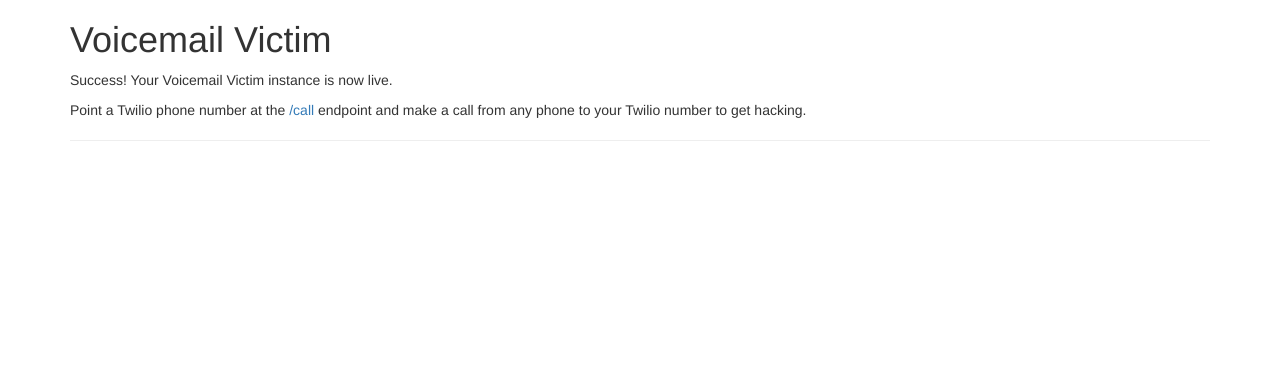
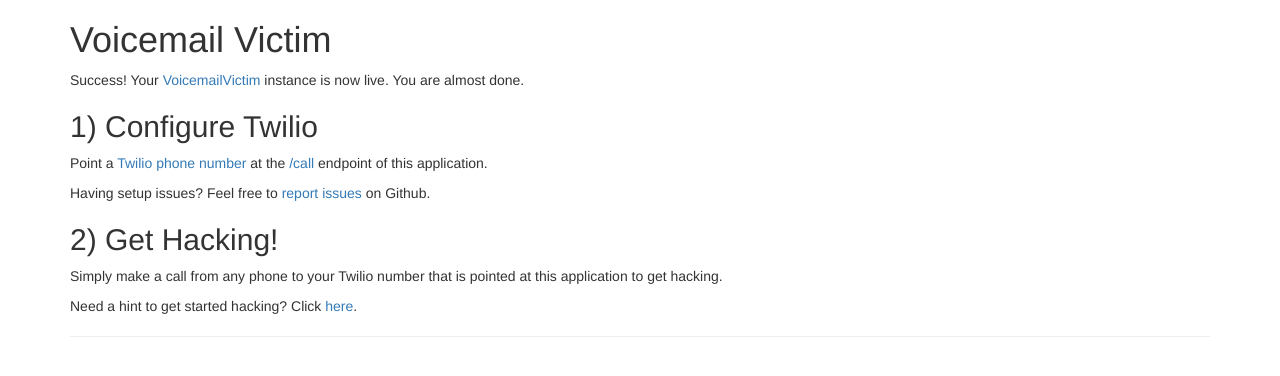
Before and after one commit to benjholla/VoicemailVictim, a Flask app: page / in a window 1280 px wide. Shown: the top 376 px of the page. Run offline with Flask 2, Linux system fonts and the light colour scheme; some libraries are stand-ins or nearby versions.

Commit message:
added favicon and updated index page

```diff
--- a/templates/index.html
+++ b/templates/index.html
@@ -2,19 +2,30 @@
 <html>
   <head>
       <title>Voicemail Victim</title>
-      <link rel="stylesheet"
-          href="//maxcdn.bootstrapcdn.com/bootstrap/3.2.0/css/bootstrap.min.css">
-      <link rel="stylesheet"
-          href="//maxcdn.bootstrapcdn.com/bootstrap/3.2.0/css/bootstrap-theme.min.css">
+      <link rel="stylesheet" href="//maxcdn.bootstrapcdn.com/bootstrap/3.2.0/css/bootstrap.min.css">
+      <link rel="stylesheet" href="//maxcdn.bootstrapcdn.com/bootstrap/3.2.0/css/bootstrap-theme.min.css">
+      <link rel="shortcut icon" href="/static/favicon.ico" type="image/x-icon">
+      <link rel="icon" href="/static/favicon.ico" type="image/x-icon">
   </head>
   <body>
     <div class="container">
         <h1>Voicemail Victim</h1>
-        <p>Success! Your Voicemail Victim instance is now live.</p>
-        <p>Point a Twilio phone number at the <a href="/call">/call</a> endpoint and make a call from any phone to your Twilio number to get hacking.</p>
-        <hr>
+        <p>Success! Your <a href="https://github.com/benjholla/VoicemailVictim">VoicemailVictim</a> instance is now live. You are almost done.</p>
+        <h2>1) Configure Twilio</h2>
+        <p>Point a <a href="https://www.twilio.com/user/account/phone-numbers/incoming">Twilio phone number</a> at the <a href="/call">/call</a> endpoint of this application.</p>
+        <p>Having setup issues? Feel free to <a href="https://github.com/benjholla/VoicemailVictim/issues>VoicemailVictim">report issues</a> on Github.</p>
+        <h2>2) Get Hacking!</h2>
+        <p>Simply make a call from any phone to your Twilio number that is pointed at this application to get hacking.</p>
+        <p>Need a hint to get started hacking?  Click <a id="hint-link" href="#">here</a>.</p>
+        <div style="display: none;" id="hint"><p><i>Hint: </i>Checkout <a href="https://en.wikipedia.org/wiki/Caller_ID_spoofing">Caller ID spoofing</a> and <a href="http://www.spoofcard.com/">SpoofCard</a>. Be creative and don't be afraid to get your hands dirty!</p></div>
+       <hr>
     </div>
     <!-- Include page dependencies -->
     <script src="//ajax.googleapis.com/ajax/libs/jquery/1.11.1/jquery.min.js"></script>
+    <script>
+      $("#hint-link").click(function() {
+        $("#hint").show("slow");
+      });
+    </script>
   </body>
 </html>
```
Also changed, not shown: static/favicon.ico (added).
